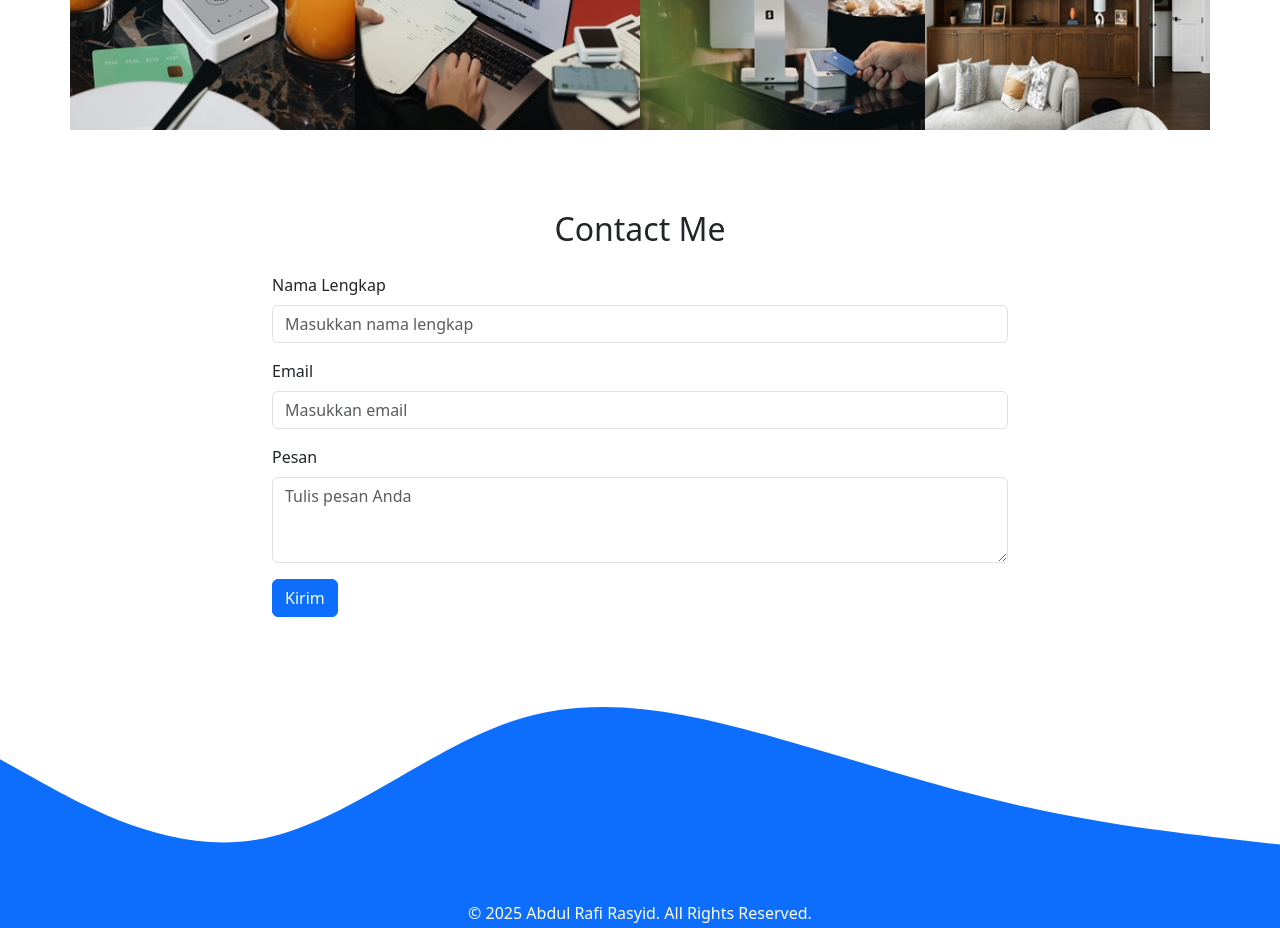
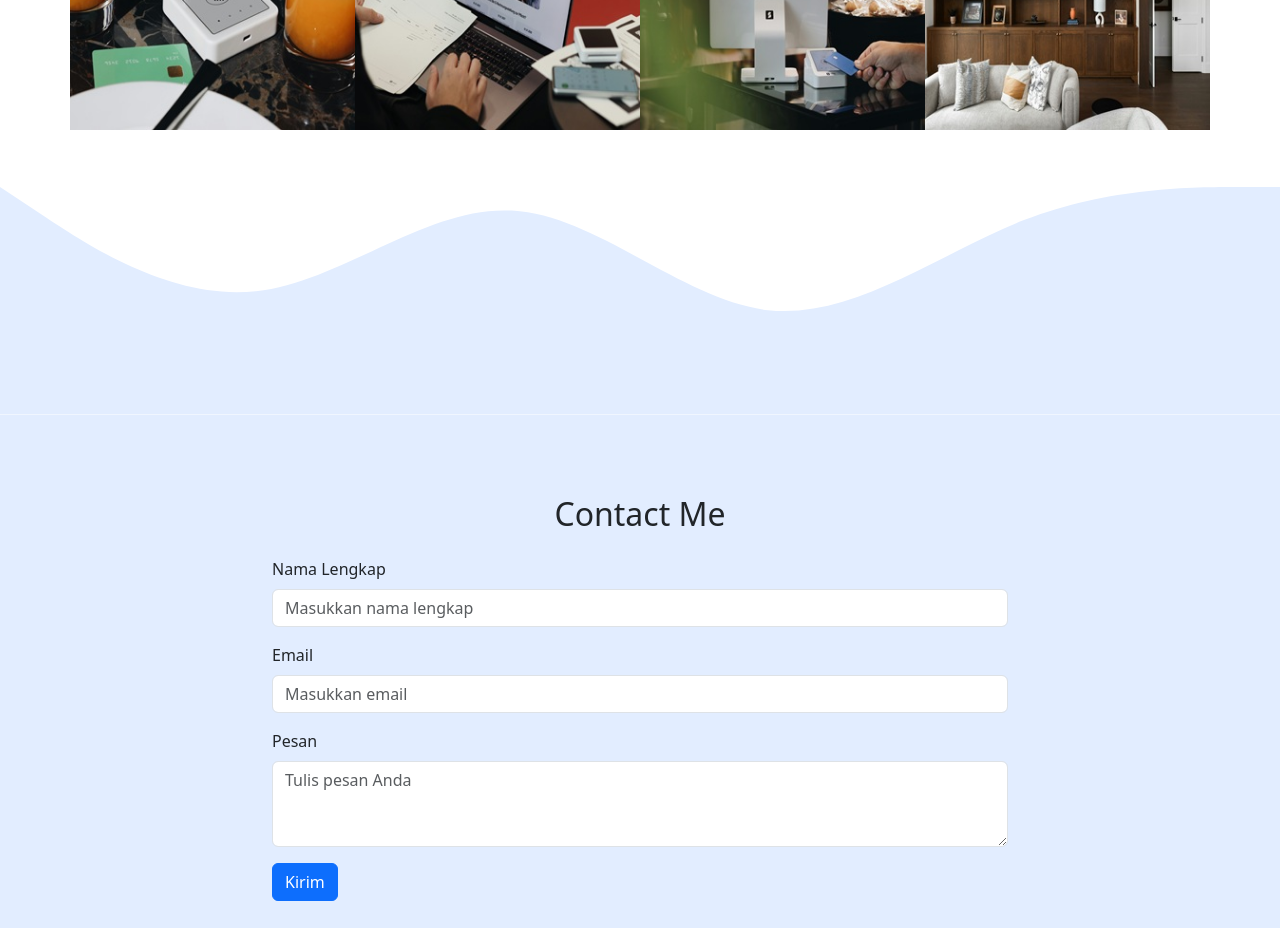
Before and after one commit to blackgraow/blackgraow.github.io, a plain HTML site: page index.html in a window 1280 px wide. Shown: the part 2962-3890 px from the top of the page. Drawn offline with nearby package versions, Linux system fonts and the light colour scheme.

Commit message:
Merapihkan tampilan

```diff
--- a/index.html
+++ b/index.html
@@ -358,6 +358,8 @@
             </div>
           </div>
         </div>
+        <!-- SVG Transition -->
+        <svg xmlns="http://www.w3.org/2000/svg" viewBox="0 0 1440 320"><path fill="#e2edff" fill-opacity="1" d="M0,64L48,96C96,128,192,192,288,181.3C384,171,480,85,576,90.7C672,96,768,192,864,202.7C960,213,1056,139,1152,101.3C1248,64,1344,64,1392,64L1440,64L1440,320L1392,320C1344,320,1248,320,1152,320C1056,320,960,320,864,320C768,320,672,320,576,320C480,320,384,320,288,320C192,320,96,320,48,320L0,320Z"></path></svg>
       </section>
       <!-- Akhir Gallery -->
 
--- a/style.css
+++ b/style.css
@@ -3,6 +3,9 @@
     background-color: #e2edff
 }
 #project{
+    background-color: #e2edff;
+}
+#contact{
     background-color: #e2edff;
 }
 section{
```
